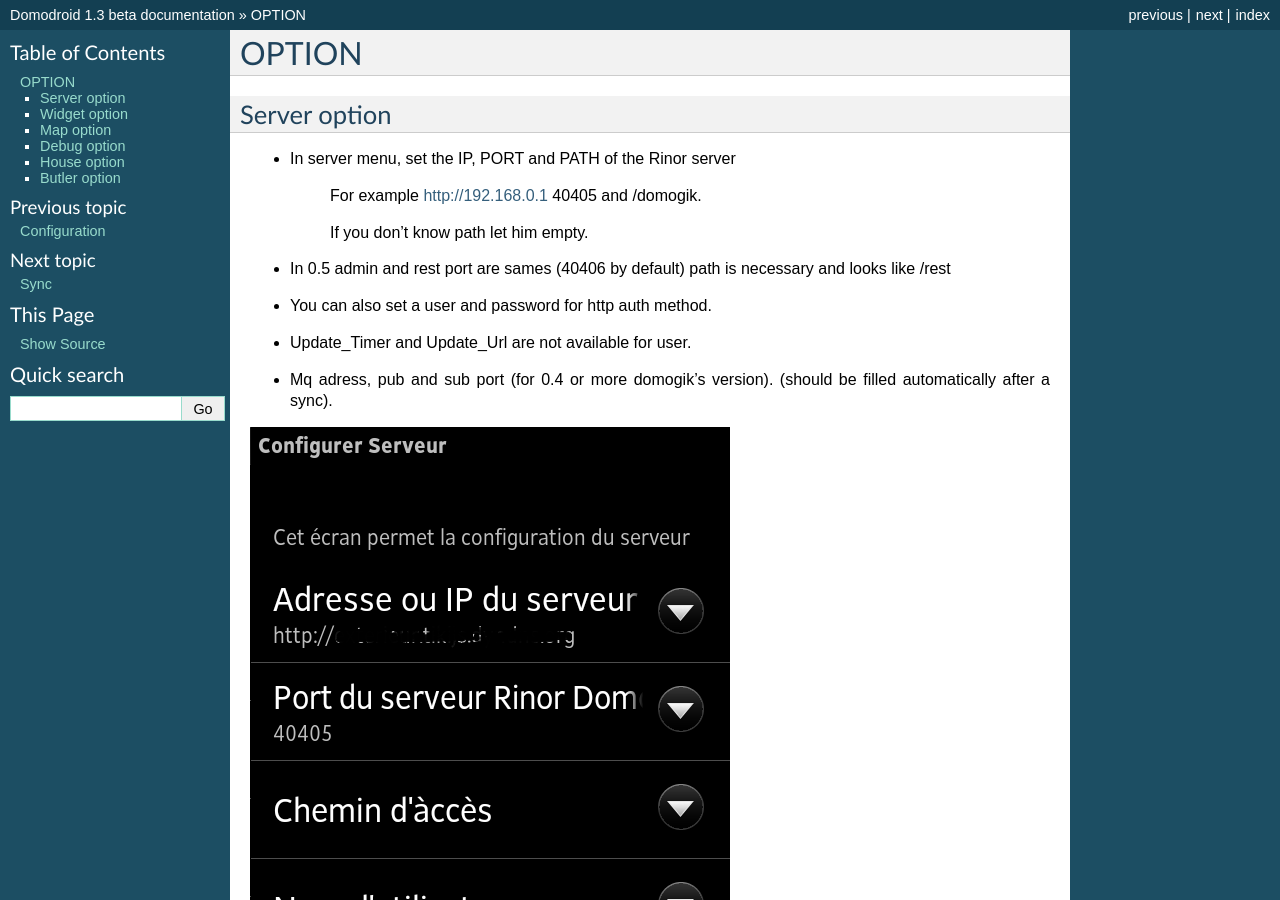
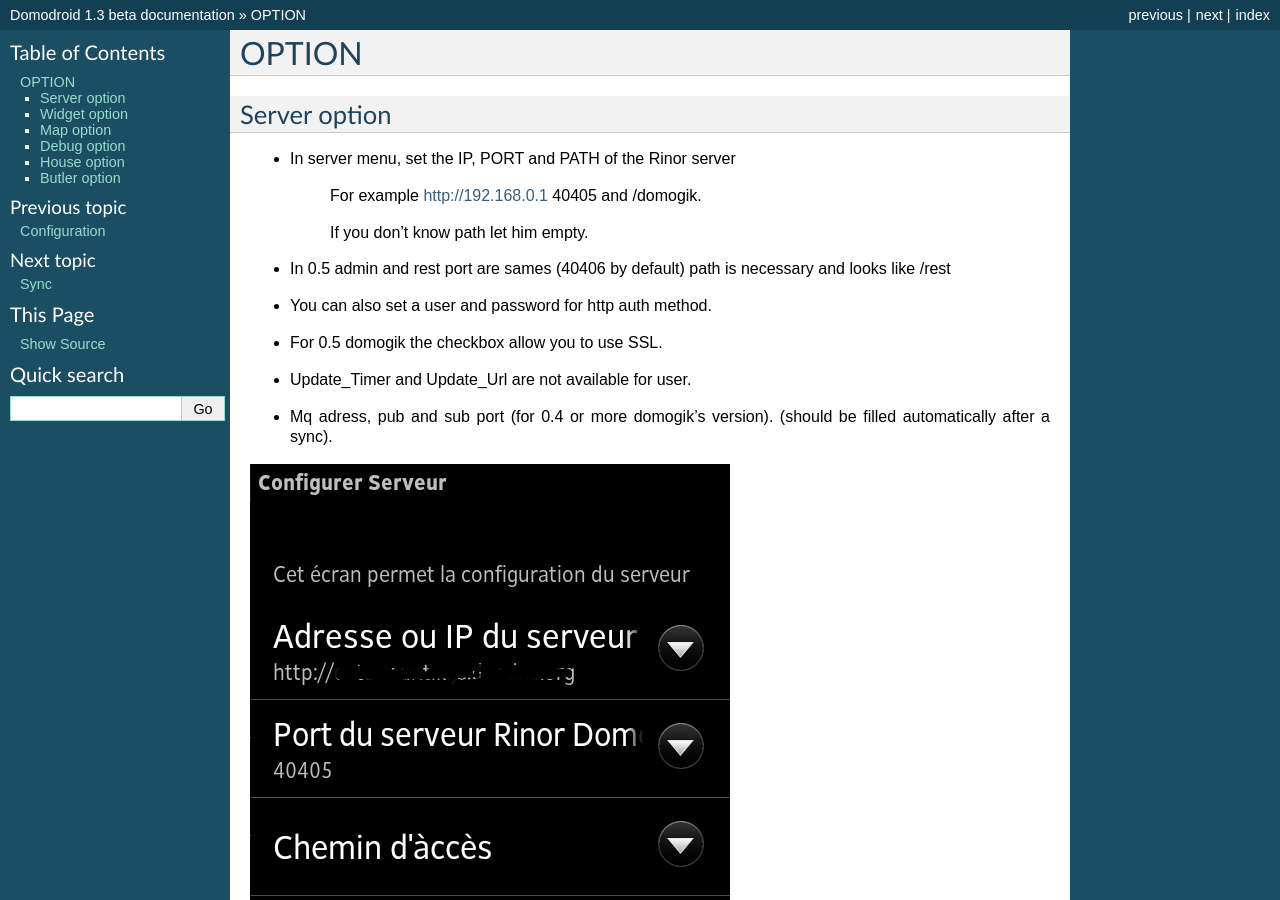
Before and after one commit to domogik/domodroid-doc, a Sphinx documentation site: the page built from docs/end_user/Options.txt, in a window 1280 px wide and 900 px high. Built offline with Sphinx 7.4.7, drawn with Linux system fonts in a browser that asks for light colours; pages that are not in the unit, such as notebooks, are missing from menus.

Commit message:
SSL doc
Add option SSL

```diff
--- a/docs/end_user/Options.txt
+++ b/docs/end_user/Options.txt
@@ -13,6 +13,7 @@
 
 * In 0.5 admin and rest port are sames (40406 by default) path is necessary and looks like /rest
 * You can also set a user and password for http auth method.
+* For 0.5 domogik the checkbox allow you to use SSL.
 * Update_Timer and Update_Url are not available for user.
 * Mq adress, pub and sub port (for 0.4 or more domogik's version). (should be filled automatically after a sync).
 
```
